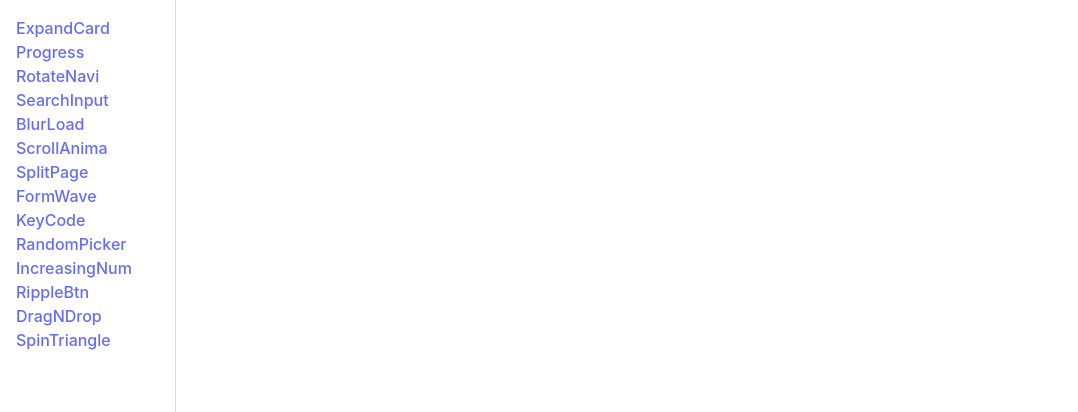
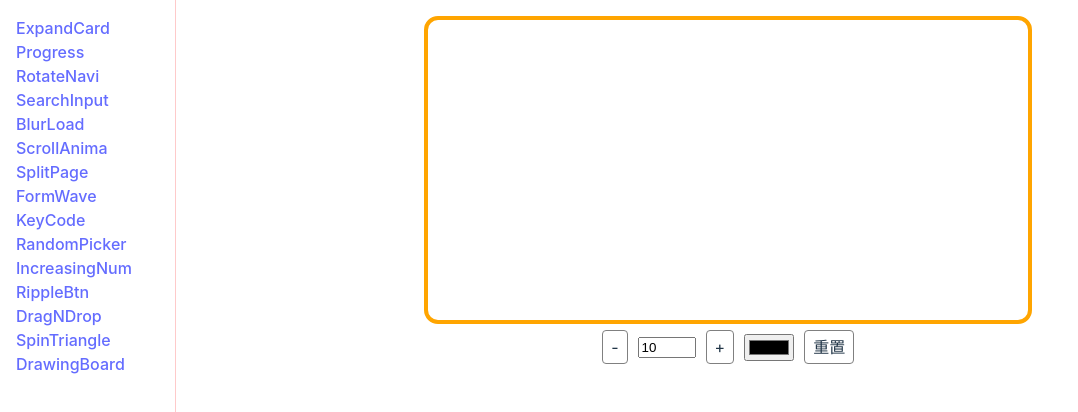
Before and after one commit to JaxNext/50projects, a Vue app: page /#/drawingBoard in a window 1280 px wide. Shown: the top 412 px of the page, without its empty margins (0-1078 px from the left). Built offline with nearby package versions, Linux system fonts and the light colour scheme.

Commit message:
feature: canvas

```diff
--- a/src/pages/dragNDrop/index.vue
+++ b/src/pages/dragNDrop/index.vue
@@ -19,14 +19,15 @@ import { useDropZone } from '@vueuse/core'
 const idx = ref(1)
 const num = 4
 const boxes = ref<HTMLElement[]>([])
-const logo = ref<HTMLElement | null>()
-const overMap = ref({})
+const logo = ref()
+const overMap = ref<Boolean[]>([])
 
 onMounted(() => {
   for (let i = 0; i < boxes.value.length; i++) {
     const box = boxes.value[i]
-    const { isOverDropZone } = useDropZone(box, () => box.appendChild(logo.value[0]))
-    overMap.value[i] = isOverDropZone
+    const node = logo.value?.[0]
+    const { isOverDropZone } = useDropZone(box, () => box.appendChild(node))
+    overMap.value[i] = isOverDropZone.value
   }
 })
 </script>
--- /dev/null
+++ b/src/pages/drawingBoard/index.vue
@@ -0,0 +1,94 @@
+<template>
+  <canvas
+    ref="cvs"
+    id="cvs"
+    class="w-[600px] h-[300px] rounded-[14px] bg-white"></canvas>
+  <div class="tool-box">
+    <div class="btn size-btn" @click="changeSize(-1)">-</div>
+    <input v-model.number="size" type="number">
+    <div class="btn size-btn" @click="changeSize(1)">+</div>
+    <input v-model="color" type="color">
+    <div class="btn reset-btn">重置</div>
+  </div>
+</template>
+
+<script setup lang="ts">
+import { ref, onMounted, watchEffect } from 'vue'
+import { useMousePressed, useMouseInElement } from '@vueuse/core'
+
+const cvs = ref<HTMLCanvasElement>()
+const ctx = ref<CanvasRenderingContext2D | null>()
+const size = ref(10)
+const color = ref('#000000')
+const lineX = ref(0)
+const lineY = ref(0)
+const { pressed } = useMousePressed()
+const { elementX, elementY, isOutside } = useMouseInElement(cvs)
+
+watchEffect(() => {
+  if (!pressed.value) {
+    lineX.value = -1
+    lineY.value = -1
+  }
+  if (!ctx.value || !pressed.value || isOutside.value) return
+  draw()
+})
+
+function changeSize(step:number) {
+  size.value = Math.max(1, size.value + step)
+}
+function draw() {
+  if (!ctx.value) return
+  // const pixelRatio = window.devicePixelRatio
+  const cvsRatio = 600 / 300
+  const x = elementX.value / cvsRatio
+  const y = elementY.value / cvsRatio
+
+  drawCircle(x, y)
+  drawLine(x, y)
+}
+function drawCircle(x:number, y:number) {
+  if (!ctx.value) return
+  ctx.value.beginPath()
+  ctx.value.arc(x, y, size.value, 0, Math.PI * 2)
+  ctx.value.fillStyle = color.value
+  ctx.value.fill()
+}
+function drawLine(x:number, y:number) {
+  if (!ctx.value || lineX.value < 0 || lineY.value < 0) return
+
+  ctx.value.beginPath()
+  ctx.value.moveTo(lineX.value, lineY.value)
+  ctx.value.lineTo(x, y)
+  ctx.value.strokeStyle = color.value
+  ctx.value.lineWidth = size.value * 2
+  ctx.value.stroke()
+  lineX.value = x
+  lineY.value = y
+}
+
+onMounted(() => {
+  ctx.value = cvs.value?.getContext('2d')
+})
+</script>
+
+<style scoped lang="scss">
+#cvs {
+  border: 4px solid orange;
+}
+.tool-box {
+  display: flex;
+  align-items: center;
+  justify-content: center;
+  .btn {
+    padding: 4px 8px;
+    border: 1px solid gray;
+    border-radius: 4px;
+    cursor: pointer;
+  }
+  input {
+    width: 50px;
+    margin: 0 10px;
+  }
+}
+</style>
--- a/src/pages/increasingNum/index.vue
+++ b/src/pages/increasingNum/index.vue
@@ -7,7 +7,7 @@
 <script setup lang="ts">
 import { ref } from 'vue'
 import { wait } from '~/utils/index'
-const num = ref(null)
+const num = ref(0)
 const numText = ref('0')
 const time = 1
 async function run() {
--- a/src/routes/routes.ts
+++ b/src/routes/routes.ts
@@ -69,5 +69,10 @@ const routes = [
     name: 'SpinTriangle',
     component: () => import('@/pages/spinTriangle/index.vue'),
   },
+  {
+    path: '/drawingBoard',
+    name: 'DrawingBoard',
+    component: () => import('@/pages/drawingBoard/index.vue'),
+  },
 ]
 export default routes
--- a/tsconfig.json
+++ b/tsconfig.json
@@ -8,6 +8,7 @@
     "baseUrl": ".",
     "paths": {
       "@/*": ["src/*"],
+      "~/*": ["./*"],
     },
 
     /* Bundler mode */
--- a/vite.config.ts
+++ b/vite.config.ts
@@ -13,4 +13,8 @@ export default defineConfig({
     }
   },
   plugins: [UnoCSS(), vue()],
+  build: {
+    outDir: '50pd',
+  },
+  base: './',
 })
```
Also changed, not shown: 1 other file (tests, documents, lock files or other folders).
